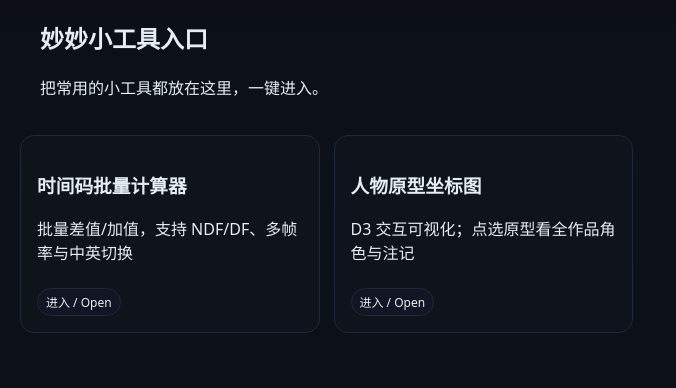
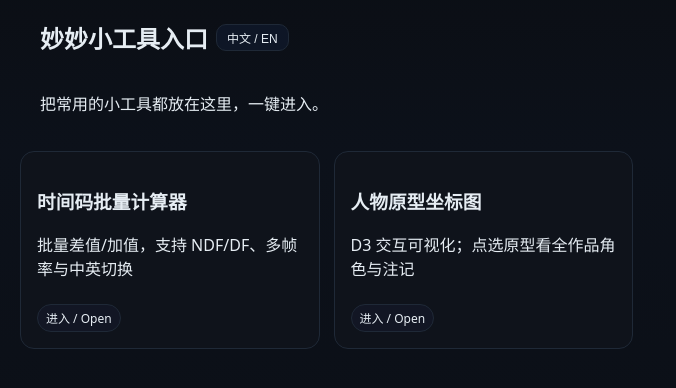
Before and after one commit to langyueqinyin/Editing-Tools, a Flask app: page / in a window 1280 px wide. Shown: the part 49-437 px from the top of the page, without its empty margins (0-676 px from the left). Run offline with Flask 3, Linux system fonts and the light colour scheme.

Commit message:
Update index.html

```diff
--- a/templates/index.html
+++ b/templates/index.html
@@ -1,10 +1,17 @@
 {% extends "base.html" %}
 {% block title %}妙妙小工具{% endblock %}
 {% block content %}
+
 <section class="hero">
-  <h1>妙妙小工具入口</h1>
-  <p>把常用的小工具都放在这里，一键进入。</p>
+  <div class="lang-wrap">
+    <h1 id="titleText">妙妙小工具入口</h1>
+    <button id="langToggle" class="mini">中文 / EN</button>
+  </div>
+  <p id="subtitleText">把常用的小工具都放在这里，一键进入。</p>
 </section>
+
+
+
 <section class="cards">
   {% for t in tools %}
     <a class="card" href="{{ t.path }}">
@@ -20,3 +27,7 @@
   {% endfor %}
 </section>
 {% endblock %}
+
+{% block scripts %}
+  <script defer src="{{ url_for('static', filename='index.js') }}?v=2025-09-03-08"></script>
+{% endblock %}
```
